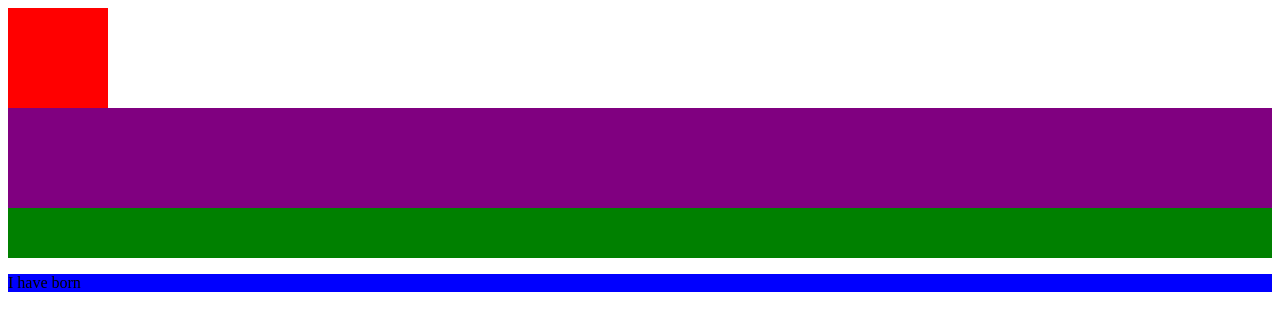
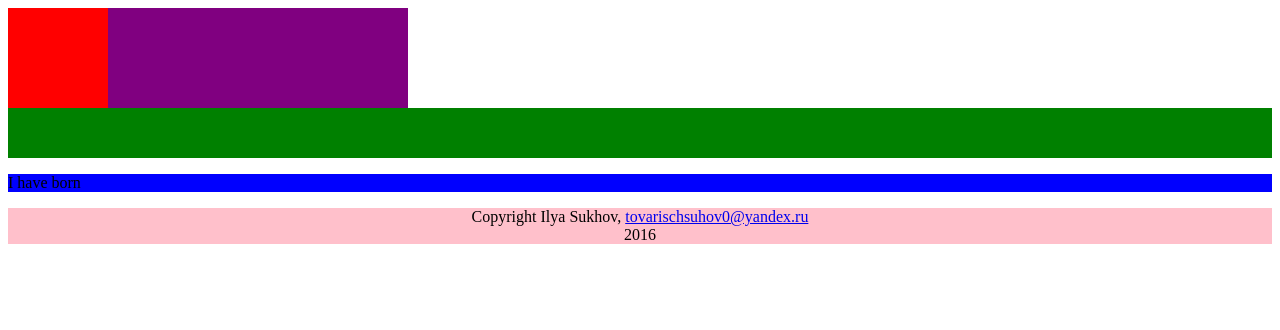
Before and after one commit to TovarischSuhov/WebP, a plain HTML site: page index.html in a window 1280 px wide. Drawn offline with Linux system fonts and the light colour scheme.

Commit message:
temporary view

```diff
--- a/index.html
+++ b/index.html
@@ -8,16 +8,23 @@
     </title>
 </head>
 <body>
-    <div class="logo">
+    <div class=header>
+        <div class="logo">
+        </div>
+        <div class="title">
+        </div>
     </div>
-    <div class="header">
-    </div>
+    <div style="clear:both;"></div>
     <div class="menu">
     </div>
     <div class="content">
         <p>I have born</p>
     </div>
-    <footer>
-    </footer>
+    <div class="footer">
+        <center>
+        Copyright Ilya Sukhov, <a href="mailto:tovarischsuhov0@yadex.ru">tovarischsuhov0@yandex.ru</a><br/>
+        2016
+        </center>
+    </div>
 </body>
 </html>
--- a/main.css
+++ b/main.css
@@ -6,8 +6,9 @@
 
 .logo {
     width: 100px;
-    height: 100px;
+    height: 100%;
     background-color: red;
+    float: left;
 }
 
 .content {
@@ -16,7 +17,19 @@
 }
 
 .header {
-    width: ;
+    width: 100%;
     height: 100px;
+}
+
+.title {
+    height: 100%;
     background-color: purple;
+    float: left;
+    width: 300px;
 }
+
+.footer {
+    align: center;
+    width: 100%;
+    background-color: pink;
+}
```
